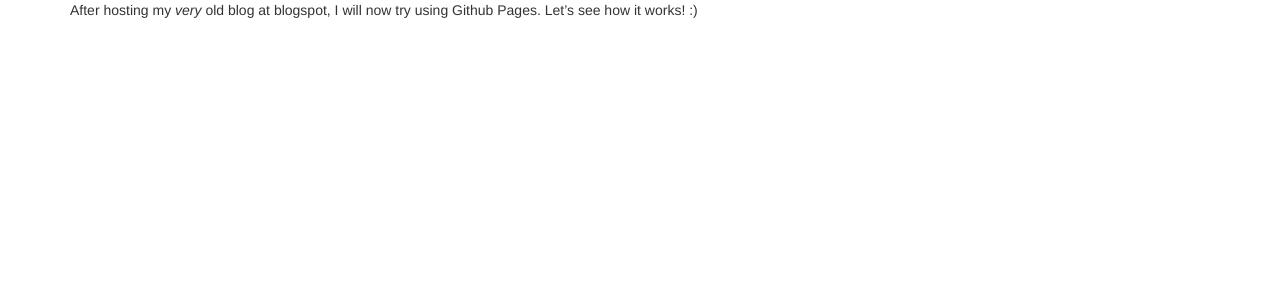
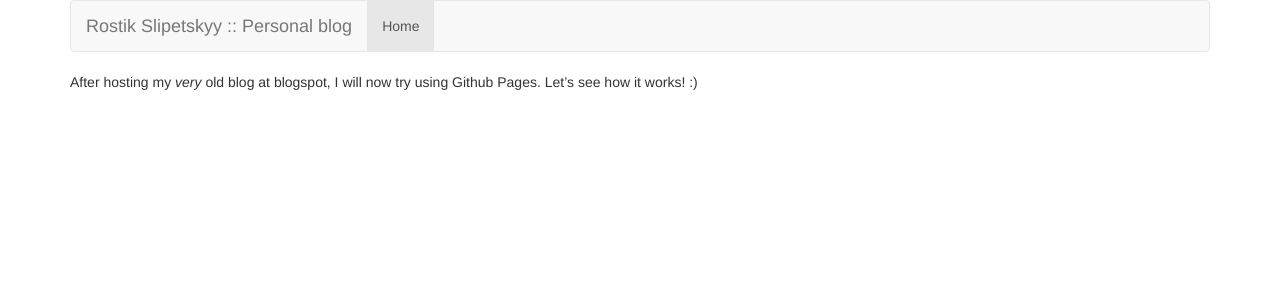
Before and after one commit to oldbam/oldbam.github.io, a Jekyll site: the page built from _posts/2016-11-20-new-blog-at-github-pages.md, in a window 1280 px wide. Shown: the top 300 px of the page. Built offline with Jekyll 4.4.1, drawn with Linux system fonts in a browser that asks for light colours.

Commit message:
Update default.html
adding header with bootstrap menu

```diff
--- a/_layouts/default.html
+++ b/_layouts/default.html
@@ -2,16 +2,43 @@
 <html lang="en">
   <head>
     <meta charset="utf-8">
+    <meta http-equiv="X-UA-Compatible" content="IE=edge">
+    <meta name="viewport" content="width=device-width, initial-scale=1.0">
+    <meta name="author" content="Rostik Slipetskyy">
+    <meta name="description" content="Personal blog about various Software Engineering topics authored by Rostik Slipetskyy">
     <title>{{ page.title }}</title>
-    <!-- <meta name="author" content="{{ site.author.name }}"> -->
     <link href="https://maxcdn.bootstrapcdn.com/bootstrap/3.3.7/css/bootstrap.min.css" rel="stylesheet">
   </head>
   <body>
+    <header>
+      <div class="container">
+        <nav class="navbar navbar-default">
+        <div class="container-fluid">
+          <div class="navbar-header">
+            <button type="button" class="navbar-toggle collapsed" data-toggle="collapse" data-target="#navbar" aria-expanded="false" aria-controls="navbar">
+              <span class="sr-only">Toggle navigation</span>
+              <span class="icon-bar"></span>
+              <span class="icon-bar"></span>
+              <span class="icon-bar"></span>
+            </button>
+            <a class="navbar-brand" href="/">Rostik Slipetskyy :: Personal blog</a>
+          </div>
+          <div id="navbar" class="navbar-collapse collapse">
+            <ul class="nav navbar-nav">
+              <li class="active"><a href="/">Home</a></li>
+            </ul>
+          </div>
+        </div>
+        </nav>
+      </div>
+    </header>
     <article>
       <div class="container">
         {{ content }}
       </div>
     </article>
+    <footer>
+    </footer>
   <!-- <script src="https://maxcdn.bootstrapcdn.com/bootstrap/3.3.7/js/bootstrap.min.js" /> -->
   </body>
 </html>
```
